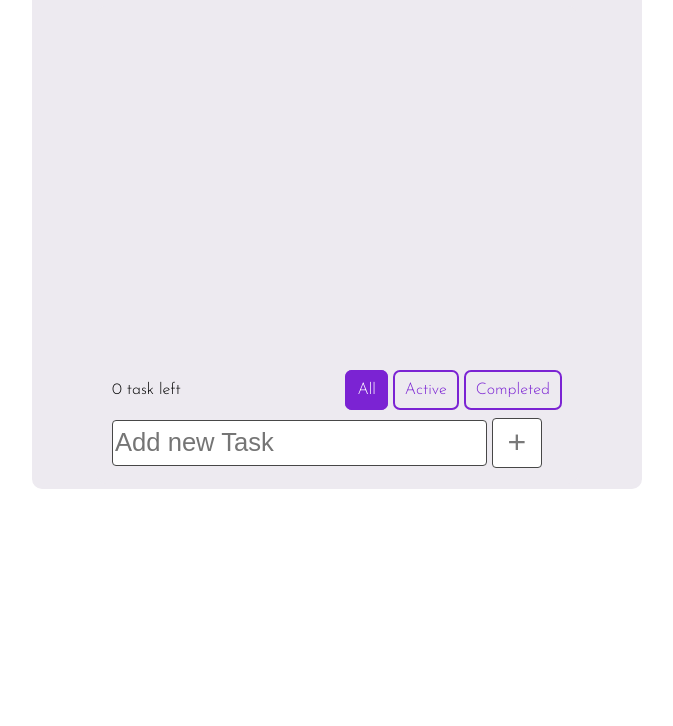
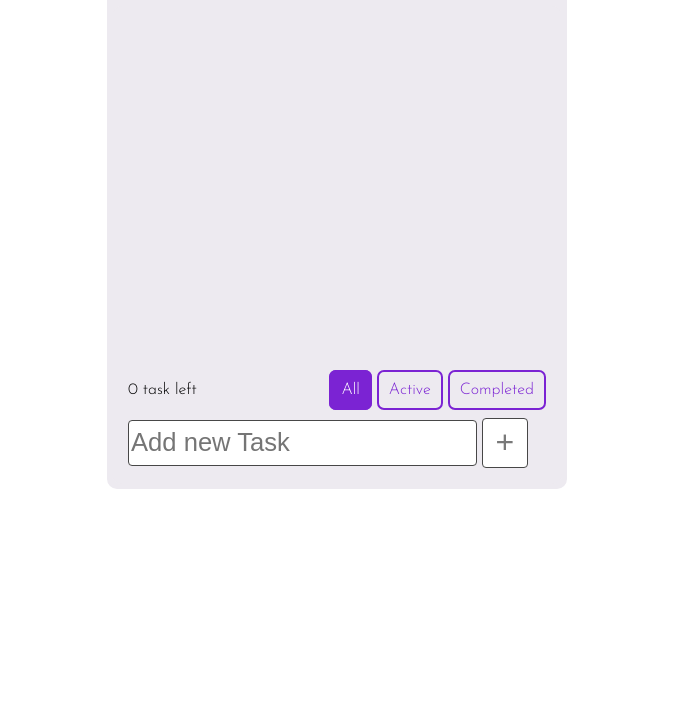
Before and after one commit to ozonuweg/WDD230-Portfolio, a plain HTML site: page week6/index.html in a window 1280 px wide. Shown: the part 74-800 px from the top of the page, without its empty margins (303-976 px from the left). Drawn offline with Linux system fonts and the light colour scheme.

Commit message:
css updates to challenge 1

```diff
--- a/week6/css/style.css
+++ b/week6/css/style.css
@@ -1,6 +1,6 @@
 body {
     font-family: 'Josefin Sans', sans-serif;
-    max-width: 600px;
+    max-width: 450px;
     margin: 0 auto;
     background-color: rgb(237, 234, 240);
     padding: 5px;
@@ -16,7 +16,6 @@ h1 {
 }
 
 #wrapper {
-    width: 450px;
     background-color: rgb(237, 234, 240);
     padding: 1em;
     border-radius: 10px;
```
